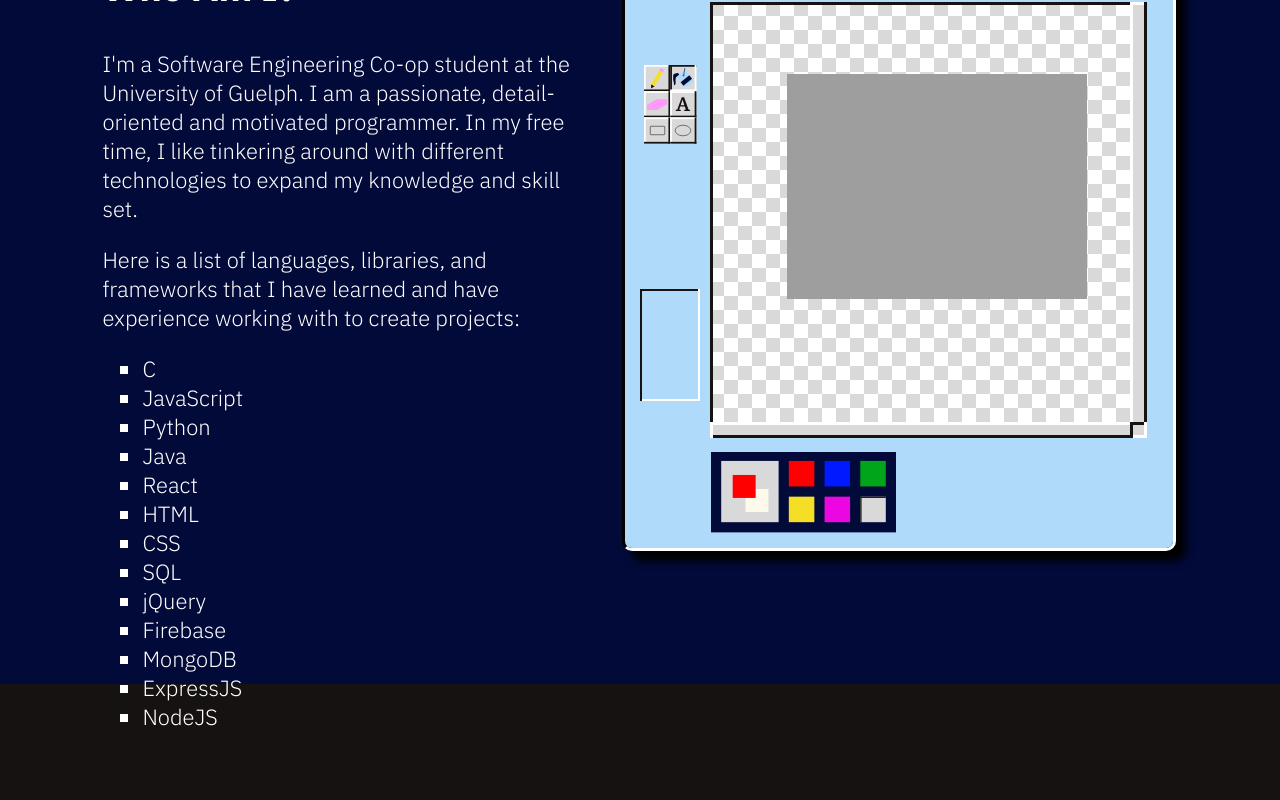
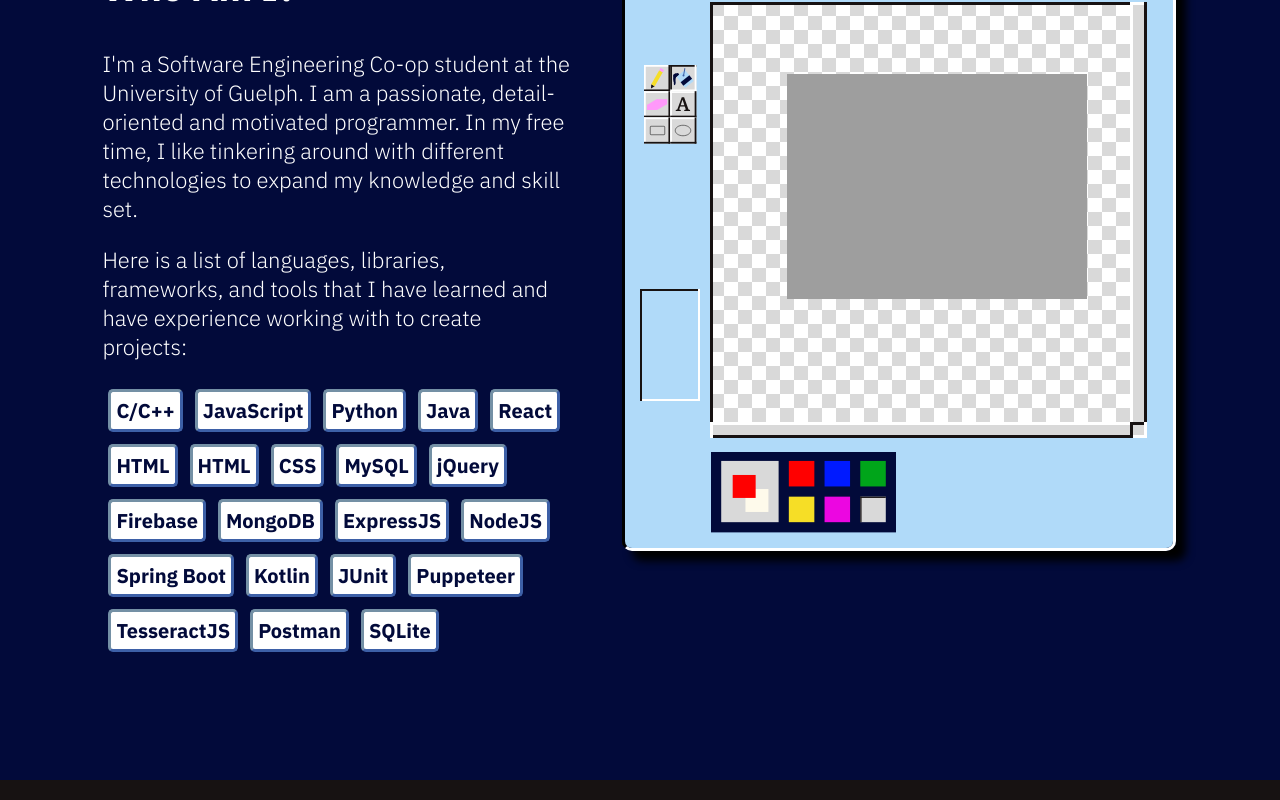
Before and after one commit to mansoorhu10/portfolio-website, a React (Create React App) app: page / in a window 1280 px wide. Shown: the part 976-1776 px from the top of the page. Built offline with nearby package versions, Linux system fonts and the light colour scheme; no server answers.

Commit message:
Fixed navbar spacing and added skills list

```diff
--- a/src/components/First_Article.js
+++ b/src/components/First_Article.js
@@ -1,5 +1,7 @@
 import { React } from 'react'
 import Model from './Model';
+import SkillGrid from './SkillGrid';
+import { SkillsList } from '../helpers/SkillsList';
 
 const FirstArticle = () => {
 
@@ -13,22 +15,11 @@
                     </p>
 
                     <p>
-                        Here is a list of languages, libraries, and frameworks that I have learned and have experience working with to create projects:
-                        <ul>
-                            <li>C</li>
-                            <li>JavaScript</li>
-                            <li>Python</li>
-                            <li>Java</li>
-                            <li>React</li>
-                            <li>HTML</li>
-                            <li>CSS</li>
-                            <li>SQL</li>
-                            <li>jQuery</li>
-                            <li>Firebase</li>
-                            <li>MongoDB</li>
-                            <li>ExpressJS</li>
-                            <li>NodeJS</li>
-                        </ul>
+                        Here is a list of languages, libraries, frameworks, and tools that I have learned and have experience working with to create projects:
+                    </p>
+
+                    <p>
+                        <SkillGrid listOfSkills={SkillsList} />
                     </p>
                 </div>
 
--- a/src/components/Model.js
+++ b/src/components/Model.js
@@ -45,7 +45,7 @@
             <div className='paint-bottom-maximize-sign'></div>
           </div>
 
-          <img alt="bottom half of retro paint window" class="paint-rest-window" src="/paint-window@1x.svg"></img>
+          <img alt="bottom half of retro paint window" className="paint-rest-window" src="/paint-window@1x.svg"></img>
         </div>
 
         <model-viewer alt="3D Model of an Old Retro Computer" id="computer" disable-zoom src="/retro-computer/source/lowres-computer.glb" ar
--- /dev/null
+++ b/src/components/SkillBox.js
@@ -0,0 +1,11 @@
+import React from "react";
+
+function SkillBox({key, skill}) {
+    return (
+        <div key={key} className="skill-box">
+            {skill}
+        </div>
+    )
+}
+
+export default SkillBox;
--- /dev/null
+++ b/src/components/SkillGrid.js
@@ -0,0 +1,15 @@
+import React from "react";
+import SkillBox from "./SkillBox";
+import { SkillsList } from "../helpers/SkillsList";
+
+function SkillGrid() {
+    return(
+        <div className="skill-grid">
+            {SkillsList.map((thisSkill) => {
+                return <SkillBox key={thisSkill.key} skill={thisSkill.skill} />
+            })}
+        </div>
+    )
+}
+
+export default SkillGrid;
--- /dev/null
+++ b/src/helpers/SkillsList.js
@@ -0,0 +1,87 @@
+export const SkillsList = [
+    {
+        key: 0,
+        skill: "C/C++",
+    },
+    {
+        key: 1,
+        skill: "JavaScript",
+    },
+    {
+        key: 2,
+        skill: "Python",
+    },
+    {
+        key: 3,
+        skill: "Java",
+    },
+    {
+        key: 4,
+        skill: "React",
+    },
+    {
+        key: 5,
+        skill: "HTML",
+    },
+    {
+        key: 6,
+        skill: "HTML",
+    },
+    {
+        key: 7,
+        skill: "CSS",
+    },
+    {
+        key: 8,
+        skill: "MySQL",
+    },
+    {
+        key: 9,
+        skill: "jQuery",
+    },
+    {
+        key: 10,
+        skill: "Firebase",
+    },
+    {
+        key: 11,
+        skill: "MongoDB",
+    },
+    {
+        key: 12,
+        skill: "ExpressJS",
+    },
+    {
+        key: 13,
+        skill: "NodeJS",
+    },
+    {
+        key: 14,
+        skill: "Spring Boot",
+    },
+    {
+        key: 15,
+        skill: "Kotlin",
+    },
+    {
+        key: 16,
+        skill: "JUnit",
+    },
+    {
+        key: 17,
+        skill: "Puppeteer",
+    },
+    {
+        key: 18,
+        skill: "TesseractJS",
+    },
+    {
+        key: 19,
+        skill: "Postman",
+    },
+    {
+        key: 20,
+        skill: "SQLite",
+    },
+
+];
--- a/src/index.css
+++ b/src/index.css
@@ -232,7 +232,7 @@
 }
 /*Home Page*/
 .home-page {
-  padding-bottom: 100px;
+  padding-bottom: 20px;
 }
 
 /*Styled Retro Window with all components*/
@@ -582,10 +582,11 @@
 
 .first-article-background {
   background-color: var(--secondary);
-  height: calc(100vh - 80px);
+  height: auto;
   padding-top: 100px;
   width: 100%;
-  padding-bottom: 40px;
+  padding-bottom: 100px;
+
 }
 
 .first-article {
@@ -949,10 +950,37 @@
   background: var(--third);
 }
 
+/* Skill Grid and Boxes */
+.skill-box {
+  padding: 5px;
+  border-style: inset;
+  border-width: 3px;
+  border-top-color: var(--fourth);
+  border-left-color: var(--fourth);
+  border-bottom-color: var(--third);
+  border-right-color: var(--third);
+  border-radius: 5px;
+  background-color: var(--fifth);
+  color: var(--secondary);
+  width: auto;
+  display: inline-block;
+  margin: .3em;
+  font-size: 20px;
+  font-family: 'IBM Plex Sans Bold', sans-serif;
+}
+
+.skill-grid{
+  column-count: auto;
+  column-gap: 1em;
+  row-gap: 1em;
+  width: auto;
+}
+
+
+
 /* Contact Page */
 .contact-page {
-  height: calc(100vh + 50%);
-
+  height: auto;
 }
 
 .contact-half {
@@ -964,7 +992,7 @@
 .contact-container {
   width: 80%;
   margin: auto;
-  padding-top: 75px;
+  padding-top: 2%;
 }
 
 .contact-box {
@@ -975,7 +1003,8 @@
 .contact-text {
   color: white;
   flex-basis: 40%;
-  padding: 100px 60px;
+  padding: 140px 60px;
+  margin-top: 20px;
 
 }
 
@@ -1358,6 +1387,9 @@
   border-bottom: 3px solid white;
   height: 100%;
 }
+.source-code .logo-child {
+  border-radius: 5px;
+}
 
 .back-button {
   font-family: 'IBM Plex Sans Bold', 'Fira Sans', sans-serif;
@@ -1465,6 +1497,14 @@
     font-size: 40px;
   }
 
+  .top-left{
+    margin-top: 5px;
+    padding-top: 0px;
+    padding-right: 25px;
+    padding-bottom: 20px;
+    margin-bottom: 1px;
+  }
+
   .paint-window {
     display: none;
   }
```
